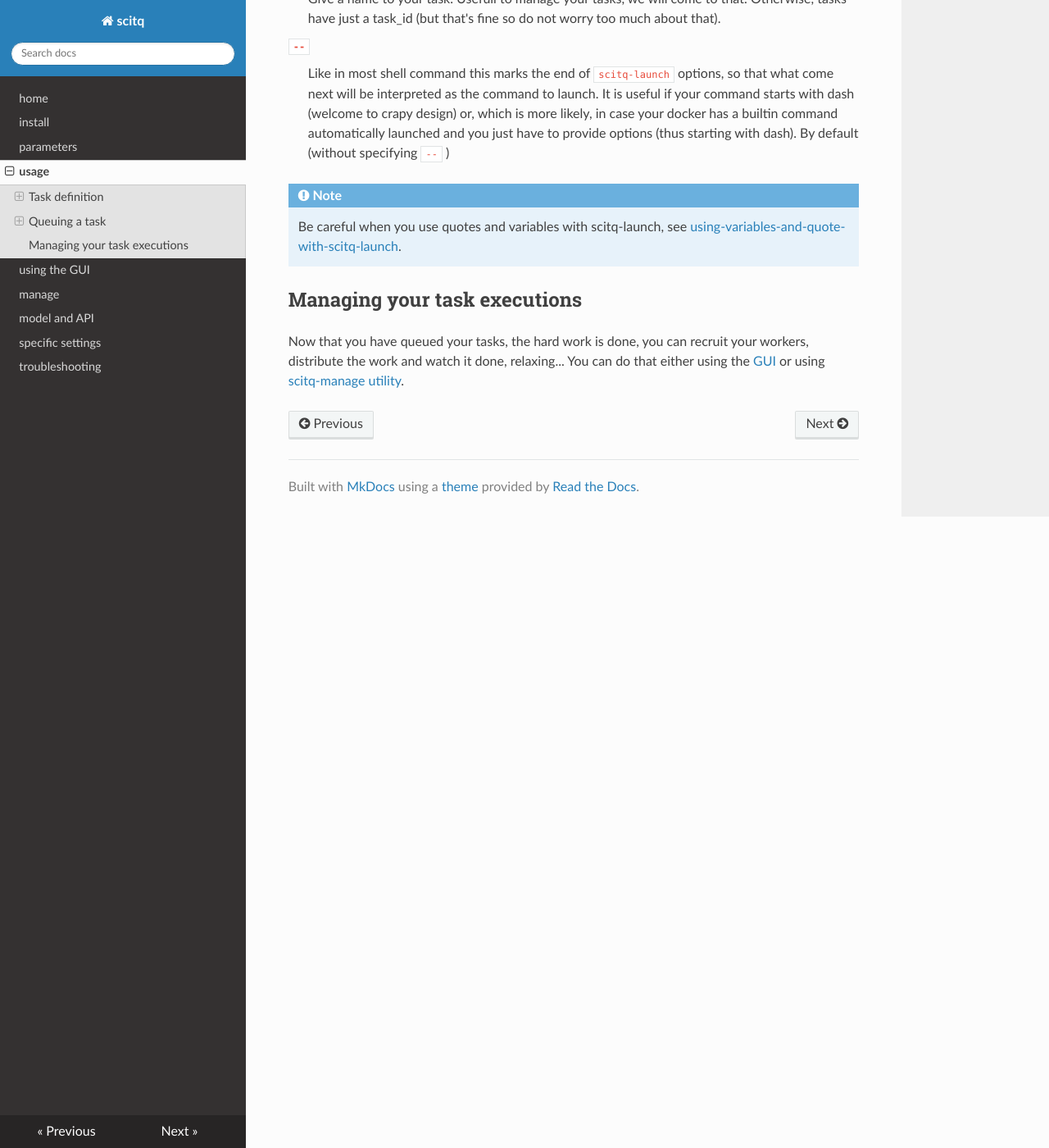
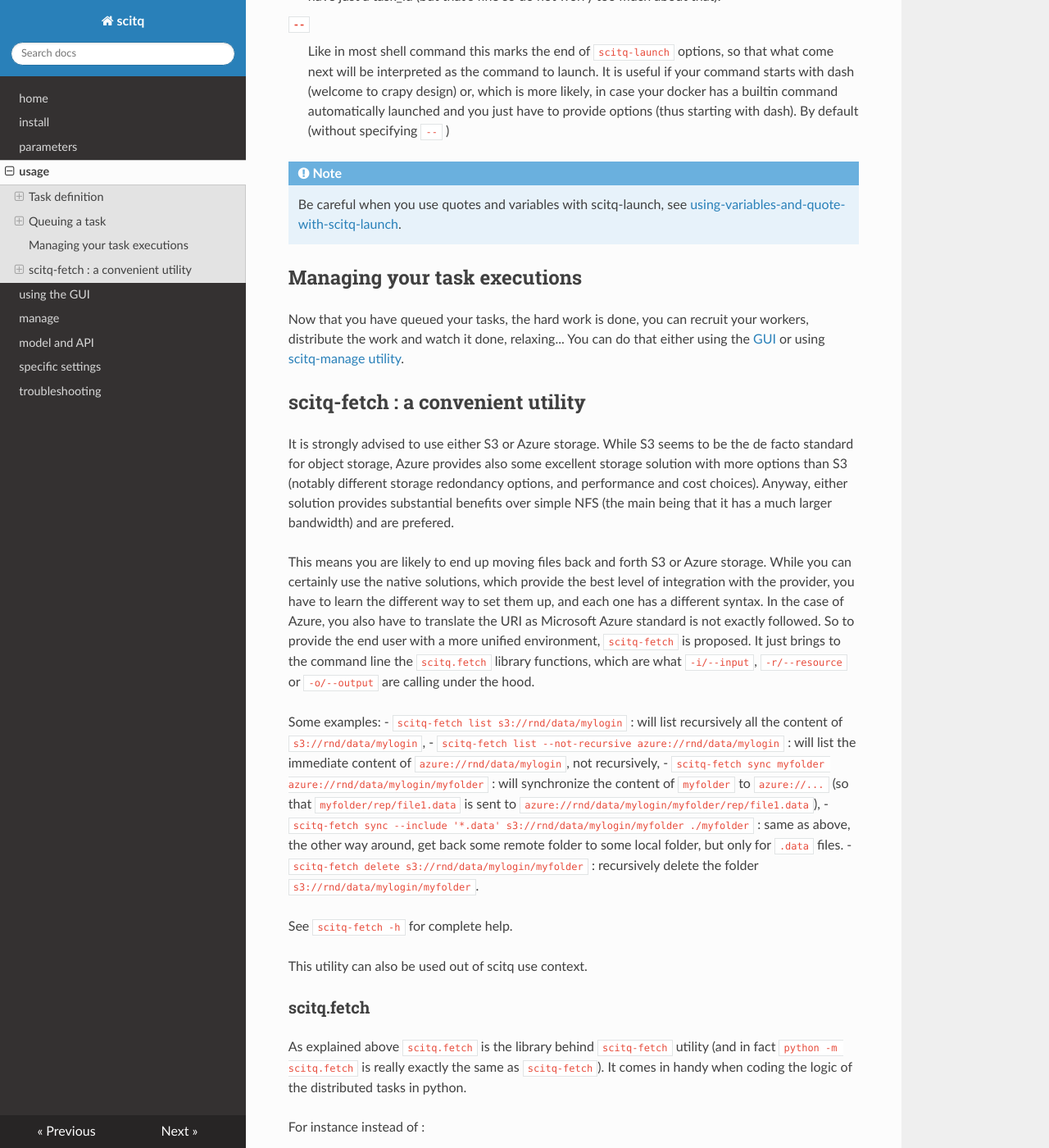
Before and after one commit to gmtsciencedev/scitq, an MkDocs documentation site: the page built from docs/usage.md, in a window 1280 px wide and 1400 px high, scrolled down 6632 px. Shown: the whole window at 82% size. Built offline with MkDocs 1.6.1, drawn with Linux system fonts in a browser that asks for light colours; nearby versions of some CDN libraries; some of the changed text lies outside the part shown.

Commit message:
Doc update

````diff
--- a/docs/usage.md
+++ b/docs/usage.md
@@ -102,8 +102,11 @@ You can specify several time this option so that as to have several input files.
 
 - `ftp://...` : an anonymous FTP link to a file (no recursive folder),
 - `s3://...` : an S3 link which requires that [S3](specific.md#aws-or-others-s3) was properly set up,
+- `azure://...` : an Azure link which requires that [Azure storage](specific.md#azure_storage) was properly set up, (Microsoft standard of using https://... URI for Azure was not followed so as to be similar to S3, which keep the endpoint as a parameter, and because plain https:// file transport maybe added in the future)
 - `fasp://...` : an IBM Aspera link, used notably in bioinformatics,
 - `file:///....` : a local file in the worker, thus unlikely to be suitable except in specific contexts where files are brought to the worker by means not provided by scitq.
+
+For S3 and Azure, if the URI ends with `/` then it is understand as a recursive fetch.
 
 Specifically for bioinformatics (and it is in fact the only thing really specific for that field in scitq), there is a dedicated custom URI called run+fastq:
 
@@ -183,3 +185,47 @@ scitq-launch -o 's3://results/test/' -d 'ubuntu:latest' touch /output/helloworld
 ## Managing your task executions
 
 Now that you have queued your tasks, the hard work is done, you can recruit your workers, distribute the work and watch it done, relaxing... You can do that either using the [GUI](gui.md) or using [scitq-manage utility](manage.md).
+
+## scitq-fetch : a convenient utility
+
+It is strongly advised to use either S3 or Azure storage. While S3 seems to be the de facto standard for object storage, Azure provides also some excellent storage solution with more options than S3 (notably different storage redondancy options, and performance and cost choices). Anyway, either solution provides substantial benefits over simple NFS (the main being that it has a much larger bandwidth) and are prefered.
+
+This means you are likely to end up moving files back and forth S3 or Azure storage. While you can certainly use the native solutions, which provide the best level of integration with the provider, you have to learn the different way to set them up, and each one has a different syntax. In the case of Azure, you also have to translate the URI as Microsoft Azure standard is not exactly followed. So to provide the end user with a more unified environment, `scitq-fetch` is proposed. It just brings to the command line the `scitq.fetch` library functions, which are what `-i/--input`, `-r/--resource` or `-o/--output` are calling under the hood.
+
+Some examples:
+- `scitq-fetch list s3://rnd/data/mylogin` : will list recursively all the content of `s3://rnd/data/mylogin`,
+- `scitq-fetch list --not-recursive azure://rnd/data/mylogin` : will list the immediate content of `azure://rnd/data/mylogin`, not recursively,
+- `scitq-fetch sync myfolder azure://rnd/data/mylogin/myfolder` : will synchronize the content of `myfolder` to `azure://...` (so that `myfolder/rep/file1.data` is sent to `azure://rnd/data/mylogin/myfolder/rep/file1.data`),
+- `scitq-fetch sync --include '*.data' s3://rnd/data/mylogin/myfolder ./myfolder` : same as above, the other way around, get back some remote folder to some local folder, but only for `.data` files.
+- `scitq-fetch delete s3://rnd/data/mylogin/myfolder` : recursively delete the folder `s3://rnd/data/mylogin/myfolder`.
+
+See `scitq-fetch -h` for complete help.
+
+This utility can also be used out of scitq use context.
+
+### scitq.fetch
+
+As explained above `scitq.fetch` is the library behind `scitq-fetch` utility (and in fact `python -m scitq.fetch` is really exactly the same as `scitq-fetch`). It comes in handy when coding the logic of the distributed tasks in python.
+
+For instance instead of :
+
+```python
+from subprocess import run
+
+[...]
+
+run(f'aws s3 sync {SAMPLE_SUBDIR} {s3_camisim_config_folder}',
+    shell=True, check=True)
+```
+
+Use:
+
+```python
+import scitq.fetch
+
+[...]
+
+scitq.fetch.sync(SAMPLE_SUBDIR, s3_camisim_config_folder)
+```
+
+(this comes from `scitq-camisim.py` in [scitq-examples](https://github.com/gmtsciencedev/scitq-examples)). It is convenient as it provides a simple python integration and it reduces external dependancies (no need to install aws utility).
````
Also changed, not shown: other parts of docs/usage.md (+1 -2 lines), README.md (+24 -126 lines), docs/index.md (+1 -0 lines), docs/motivation.md (added, +119 -0 lines).
